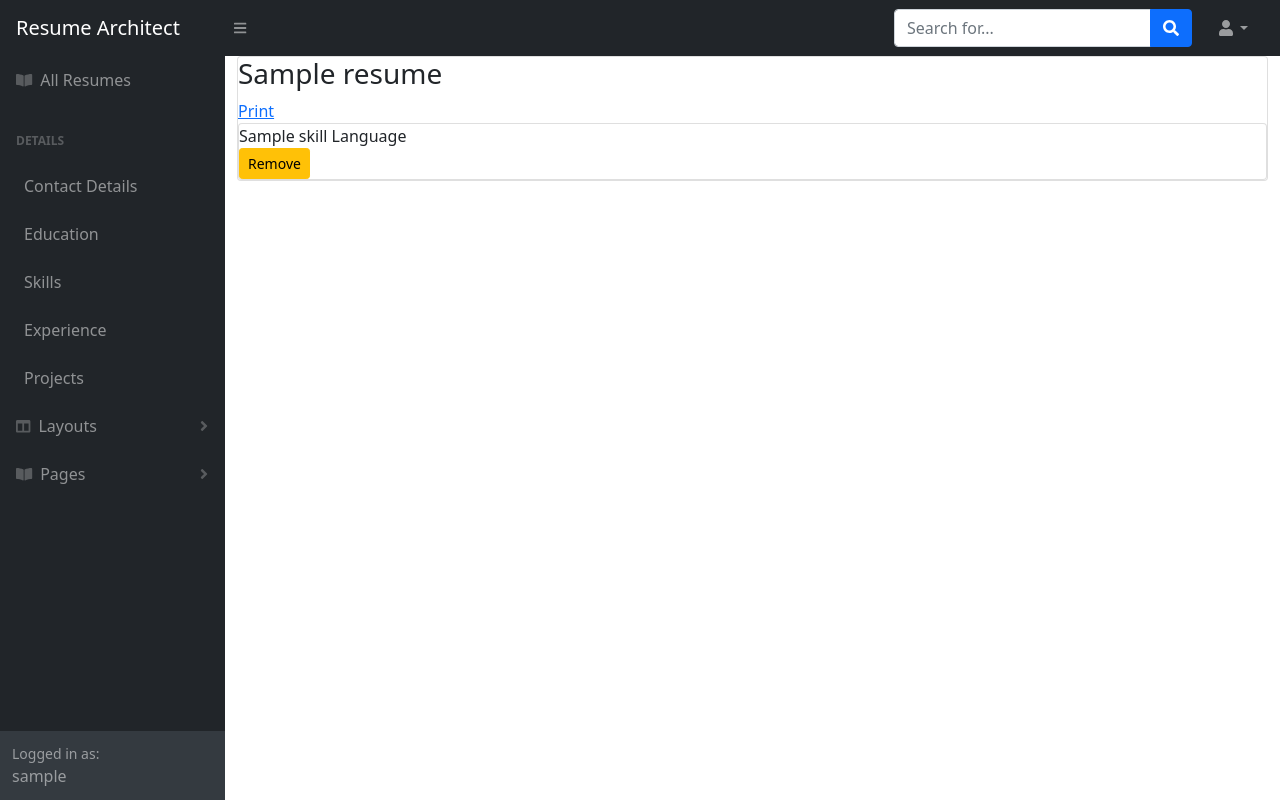
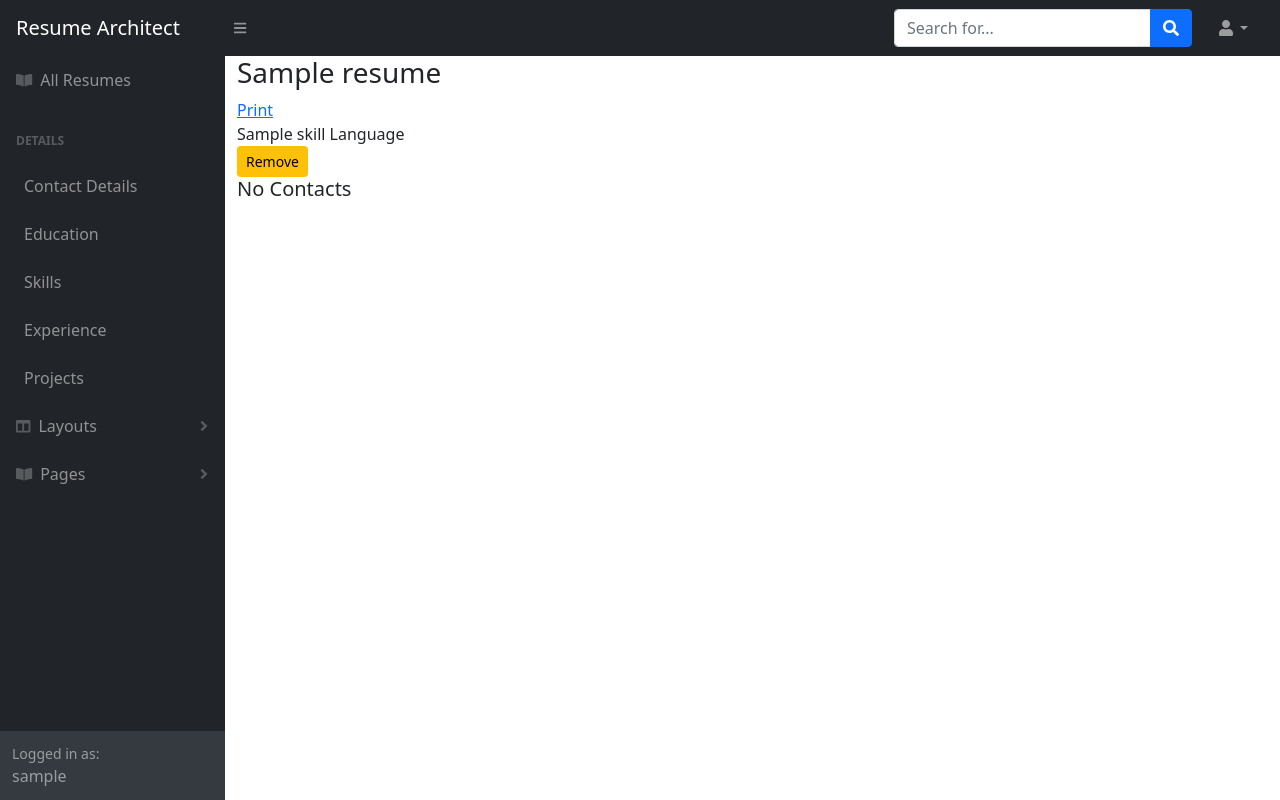
Before and after one commit to Jazmin-Ewers/resume_architect, a Django app: page /resumes/1/ in a window 1280 px wide. Run offline with Django 3.2, Linux system fonts and the light colour scheme; a user stored in the database is signed in; tables that the repository leaves empty hold one stand-in row (values such as "Sample post"); some libraries are stand-ins or nearby versions.

Commit message:
need to fix div in css

```diff
--- a/main_app/templates/resumes/detail.html
+++ b/main_app/templates/resumes/detail.html
@@ -1,17 +1,17 @@
 {% extends 'base.html' %}
 {% block content%}
-<div>
+<div class="">
 
 
-  <div class="card">
-    <div class="card-content">
+  <div class="">
+    <div class="-content">
       {% for skill in skills %}
-      <span class="card-title">{{ skill.name }}</span>
+      <span class="-title">{{ skill.name }}</span>
       <p>Type: {{ skill.type }}</p>
       <input type="checkbox" name="skills" value="{{ skill.name }}">
       <label for=""></label><br>
     </div>
-    <div class="card-action">
+    <div class="-action">
       <form action="{% url 'assoc_skill' resume.id skill.id %}" method="POST">
         {% csrf_token %}
         <button class="btn btn-primary" Type="submit"> ADD</button>
@@ -21,19 +21,38 @@
   {% endfor %}
 </div>
 
-<div class="col s6">
+<div class="">
+  <div class="-content">
+    {% for contact in contacts %}
+    <span class="-title">{{ contact.first_name }}</span>
+    <p>Type: {{ contact.last_name }}</p>
+    <input type="checkbox" name="" value="{{ contact.name }}">
+    <label for=""></label><br>
+  </div>
+  <div class="-action">
+    <form action="{% url 'assoc_contact' resume.id contact.id %}" method="POST">
+      {% csrf_token %}
+      <button class="btn btn-primary" Type="submit"> ADD</button>
+    </form>
+  </div>
+</div>
+{% endfor %}
+</div>
+
+
+<div class="">
   <h3>{{ resume.name }}</h3>
   <a href="{% url 'resumes_print' resume.id %}">Print</a>
   {% if resume.skills.count %}
     {% for skill in resume.skills.all %}
-      <div class="card">
-        <div class="card-content">
-          <span class="card-title">
+      <div class="">
+        <div class="-content">
+          <span class="-title">
             {{ skill.name }}
             {{ skill.get_type_display }}
           </span>
         </div>
-        <div class="card-action">
+      <div class="-action">
           <form action="" method="POST">
             {% csrf_token %}
             <button type="submit" class="btn btn-warning btn-sm">Remove</button>
@@ -46,7 +65,27 @@
   {% endif %}
 </div>
 
-
+{% if resume.contacts.count %}
+{% for contact in resume.contacts.all %}
+  <div class="">
+    <div class="">
+      <span class="card-title">
+        {{ contact.first_name }}
+        {{ contact.last_name }}
+      </span>
+    </div>
+  <div class="card-action">
+      <form action="" method="POST">
+        {% csrf_token %}
+        <button type="submit" class="btn btn-warning btn-sm">Remove</button>
+      </form>
+    </div>
+  </div>
+{% endfor %}
+{% else %}
+<h5>No Contacts</h5>
+{% endif %}
+</div>
 
 
 
--- a/main_app/urls.py
+++ b/main_app/urls.py
@@ -16,6 +16,7 @@ urlpatterns = [
   path('resumes/create/', views.ResumeCreate.as_view(), name='resumes_create'),
   path('resumes/<int:resume_id>/', views.resumes_detail, name='resumes_detail'),
   path('resumes/<int:resume_id>/assoc_skill/<int:skill_id>/', views.assoc_skill, name='assoc_skill'),
+  path('resumes/<int:resume_id>/assoc_contact/<int:contact_id>/', views.assoc_contact, name='assoc_contact'),
   path('resumes/<int:resume_id>/print', views.resumes_print, name='resumes_print'),
 
   # Education Paths
--- a/main_app/views.py
+++ b/main_app/views.py
@@ -86,16 +86,16 @@ def resumes_index(request):
 @login_required
 def resumes_detail(request, resume_id):
   resume = Resume.objects.filter(user=request.user).get(id=resume_id)
-  contacts = Contact.objects.filter(user=request.user)
+  contacts_not_assoc = Contact.objects.filter(user=request.user).exclude(id__in=resume.contact.all().values_list('id'))
   projects = Project.objects.filter(user=request.user)
   experiences = Experience.objects.filter(user=request.user)
   educations = Education.objects.filter(user=request.user)
   resume_form = ResumeForm()
-  skills_resume_doesnt_have = Skill.objects.exclude(id__in=resume.skills.all().values_list('id'))
+  skills_resume_doesnt_have = Skill.objects.filter(user=request.user).exclude(id__in=resume.skills.all().values_list('id'))
   return render(request, 'resumes/detail.html',  {
     'resume': resume,
     'skills': skills_resume_doesnt_have,
-    'contacts': contacts,
+    'contacts': contacts_not_assoc,
     'projects': projects,
     'experiences': experiences,
     'educations': educations,
@@ -130,6 +130,12 @@ def resumes_print(request, resume_id):
 def assoc_skill(request, resume_id, skill_id):
   resume=Resume.objects.get(id=resume_id)
   resume.skills.add(skill_id)
+  return redirect('resumes_detail', resume_id=resume_id)
+
+@login_required
+def assoc_contact(request, resume_id, contact_id):
+  resume=Resume.objects.get(id=resume_id)
+  resume.contact.add(contact_id)
   return redirect('resumes_detail', resume_id=resume_id)
 
 @login_required
@@ -192,6 +198,12 @@ class ContactDelete(LoginRequiredMixin, DeleteView):
   model = Contact
   success_url = '/contacts/'
 
+# @login_required
+# def assoc_contact(request, resume_id, contact_id):
+#   resume=Resume.objects.get(id=resume_id)
+#   resume.contact.add(contact_id)
+#   return redirect('resumes_detail', resume_id=resume_id)
+
 @login_required
 def experiences_index(request):
   experiences = Experience.objects.filter(user=request.user)
```
